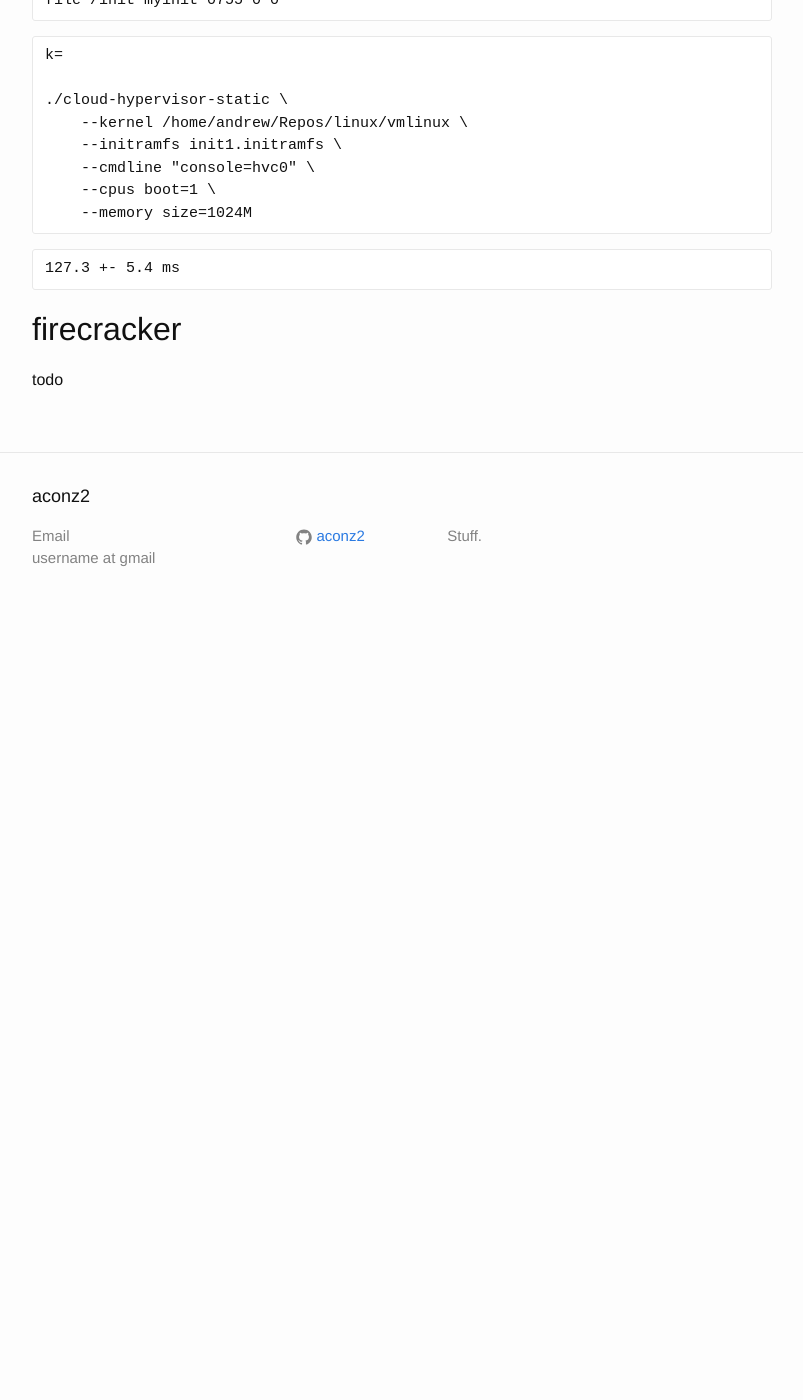
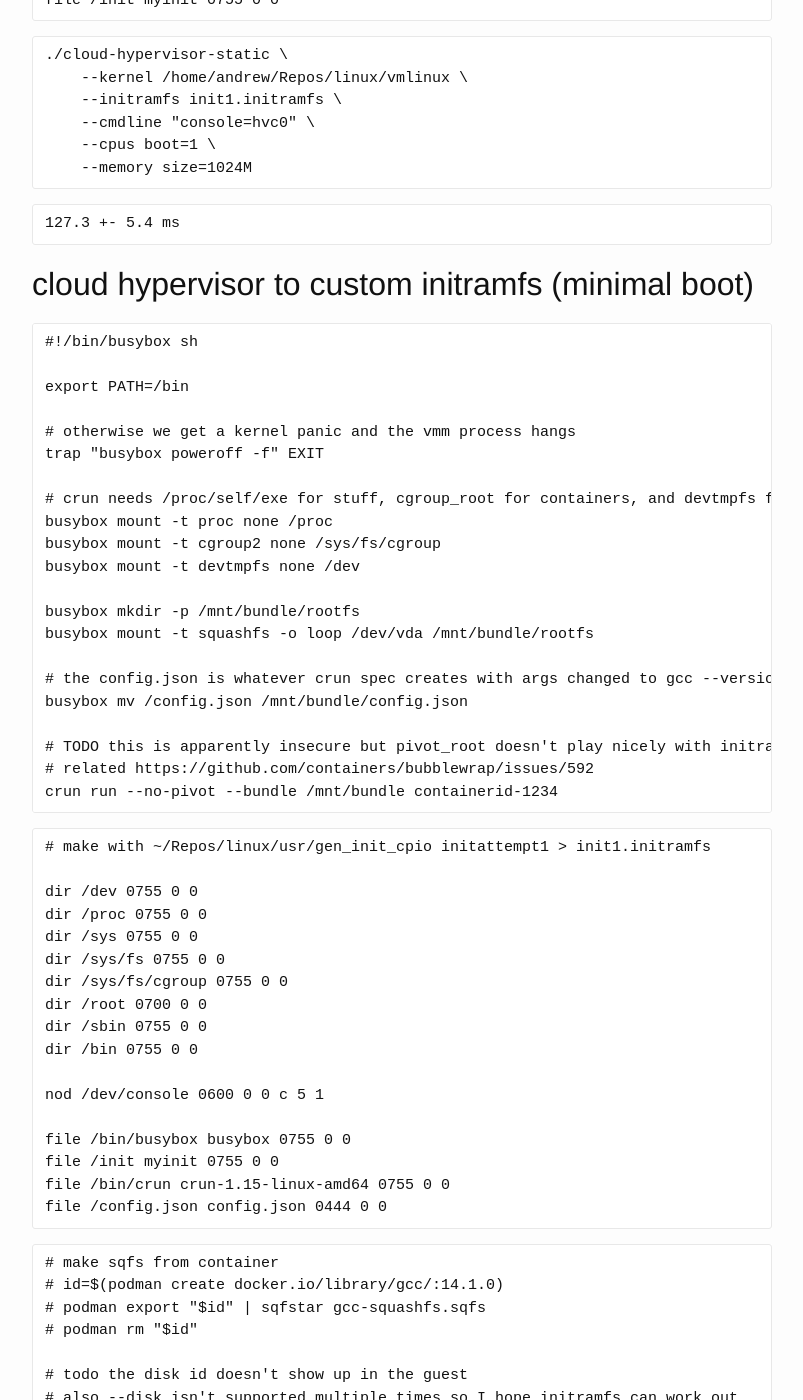
Before and after one commit to aconz2/aconz2.github.io, a Jekyll site: the page built from _posts/2024-06-27-program-explorer-planning.md, in a window 1280 px wide and 1400 px high, scrolled down 8948 px. Shown: the whole window, without its empty margins (238-1041 px from the left). Built offline with Jekyll 4.4.1, drawn with Linux system fonts in a browser that asks for light colours; before the commit the page ends 9578 px from its top, so only the background shows below that; some of the changed text lies outside the part shown.

Commit message:
time and show actually running a container, now to figure out pivot_root hopefully

````diff
--- a/_posts/2024-06-27-program-explorer-planning.md
+++ b/_posts/2024-06-27-program-explorer-planning.md
@@ -222,7 +222,7 @@
 
 Maybe this is dumb but how does this work without a rootfs? It just runs from the initrd?
 
-## cloud hypervisor to custom initramfs
+## cloud hypervisor to custom initramfs (minimal boot)
 
 ```
 #!/bin/busybox sh
@@ -251,8 +251,6 @@
 ```
 
 ```
-k=
-
 ./cloud-hypervisor-static \
     --kernel /home/andrew/Repos/linux/vmlinux \
     --initramfs init1.initramfs \
@@ -265,6 +263,74 @@
 127.3 +- 5.4 ms
 ```
 
+## cloud hypervisor to custom initramfs (minimal boot)
+
+```
+#!/bin/busybox sh
+
+export PATH=/bin
+
+# otherwise we get a kernel panic and the vmm process hangs
+trap "busybox poweroff -f" EXIT
+
+# crun needs /proc/self/exe for stuff, cgroup_root for containers, and devtmpfs for mounting our sqfs
+busybox mount -t proc none /proc
+busybox mount -t cgroup2 none /sys/fs/cgroup
+busybox mount -t devtmpfs none /dev
+
+busybox mkdir -p /mnt/bundle/rootfs
+busybox mount -t squashfs -o loop /dev/vda /mnt/bundle/rootfs
+
+# the config.json is whatever crun spec creates with args changed to gcc --version
+busybox mv /config.json /mnt/bundle/config.json
+
+# TODO this is apparently insecure but pivot_root doesn't play nicely with initramfs for todo reason
+# related https://github.com/containers/bubblewrap/issues/592
+crun run --no-pivot --bundle /mnt/bundle containerid-1234
+```
+
+```
+# make with ~/Repos/linux/usr/gen_init_cpio initattempt1 > init1.initramfs
+
+dir /dev 0755 0 0
+dir /proc 0755 0 0
+dir /sys 0755 0 0
+dir /sys/fs 0755 0 0
+dir /sys/fs/cgroup 0755 0 0
+dir /root 0700 0 0
+dir /sbin 0755 0 0
+dir /bin 0755 0 0
+
+nod /dev/console 0600 0 0 c 5 1
+
+file /bin/busybox busybox 0755 0 0
+file /init myinit 0755 0 0
+file /bin/crun crun-1.15-linux-amd64 0755 0 0
+file /config.json config.json 0444 0 0
+```
+
+```
+# make sqfs from container
+# id=$(podman create docker.io/library/gcc/:14.1.0)
+# podman export "$id" | sqfstar gcc-squashfs.sqfs
+# podman rm "$id"
+
+# todo the disk id doesn't show up in the guest
+# also --disk isn't supported multiple times so I hope initramfs can work out
+# kernel needs CONFIG_MISC_FILESYSTEMS=y CONFIG_SQUASHFS=y
+./cloud-hypervisor-static \
+    --kernel /home/andrew/Repos/linux/vmlinux \
+    --initramfs init1.initramfs \
+    --cmdline "console=hvc0" \
+    --disk path=gcc-squashfs.sqfs,readonly=on,id=container-bundle-squashfs \
+    --cpus boot=1 \
+    --memory size=1024M
+```
+
+```
+163.5 +- 7.8 ms was time to actually run gcc --version
+```
+
 ## firecracker
 
 todo
````
